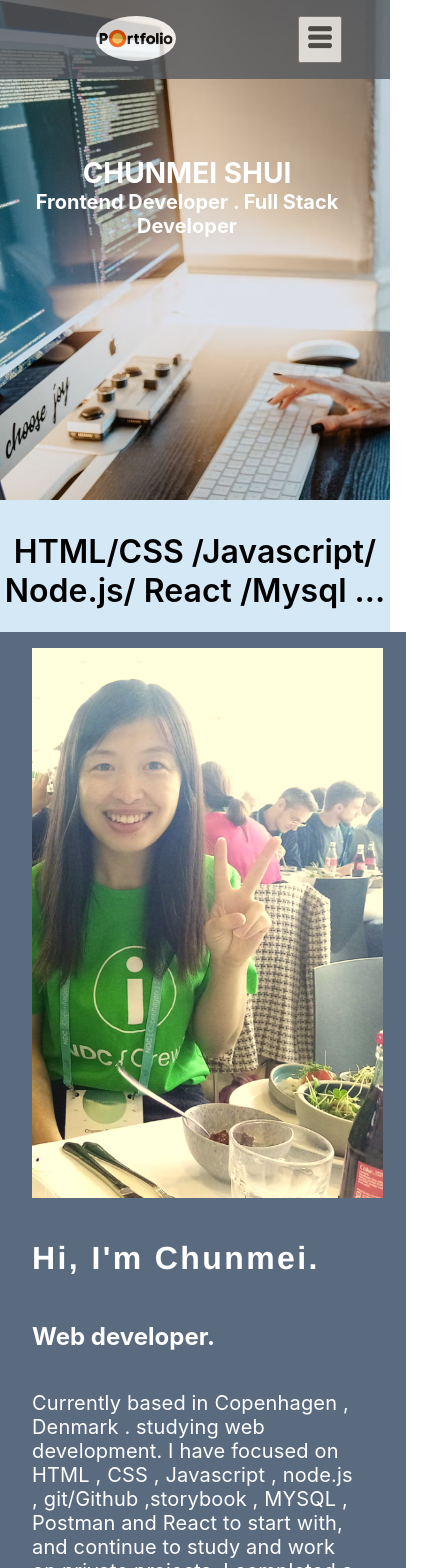
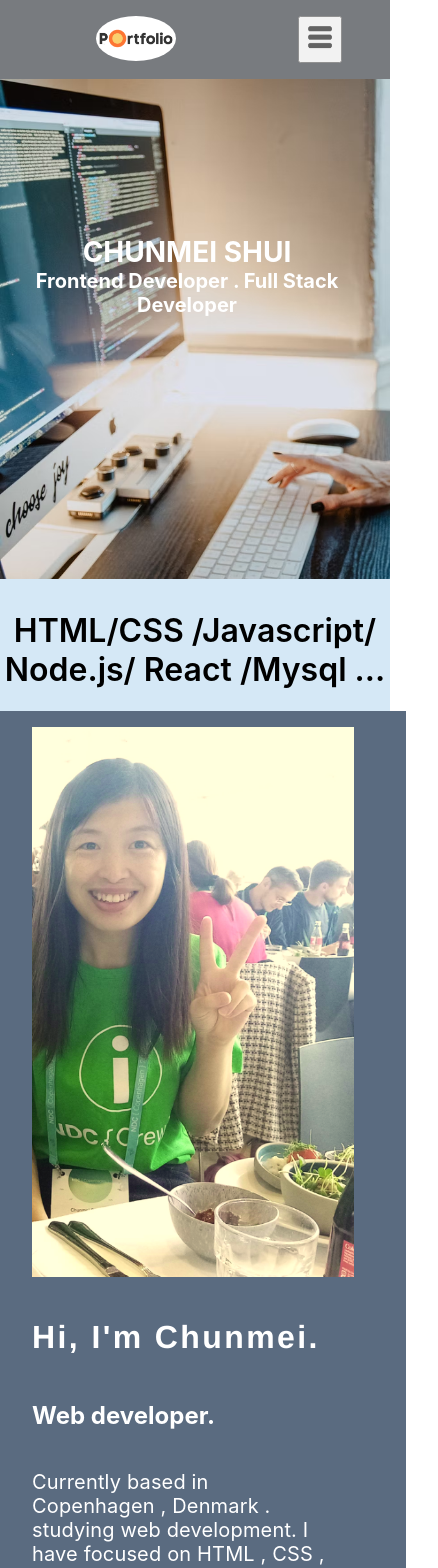
Before and after one commit to chunmeishui/chunmeishui-portfolio, a React (Create React App) app: page / in a window 390 px wide. Shown: the top 1568 px of the page, 438 px wide, since content can reach past the window. Built offline with nearby package versions, Linux system fonts and the light colour scheme.

Commit message:
changed basic-info to border box

```diff
--- a/src/App.css
+++ b/src/App.css
@@ -415,7 +415,7 @@ li > a :hover {
   }
   .navigation {
     height: auto;
-    /* position: relative; */
+    position: relative;
     padding: 1rem;
   }
 
@@ -443,6 +443,10 @@ li > a :hover {
   .main-container > div {
     width: 100%;
     padding: 1rem;
+  }
+
+  .basic-info{
+    box-sizing: border-box;
   }
   .basic-info p {
     padding-right: 4rem;
--- a/src/index.css
+++ b/src/index.css
@@ -3,8 +3,7 @@ body {
   font-family: -apple-system, BlinkMacSystemFont, "Segoe UI", "Roboto", "Oxygen",
     "Ubuntu", "Cantarell", "Fira Sans", "Droid Sans", "Helvetica Neue",
     sans-serif;
-  /* -webkit-font-smoothing: antialiased;
-  -moz-osx-font-smoothing: grayscale; */
+
   box-sizing: border-box;
   padding: 0;
   overflow-x: hidden;
```
